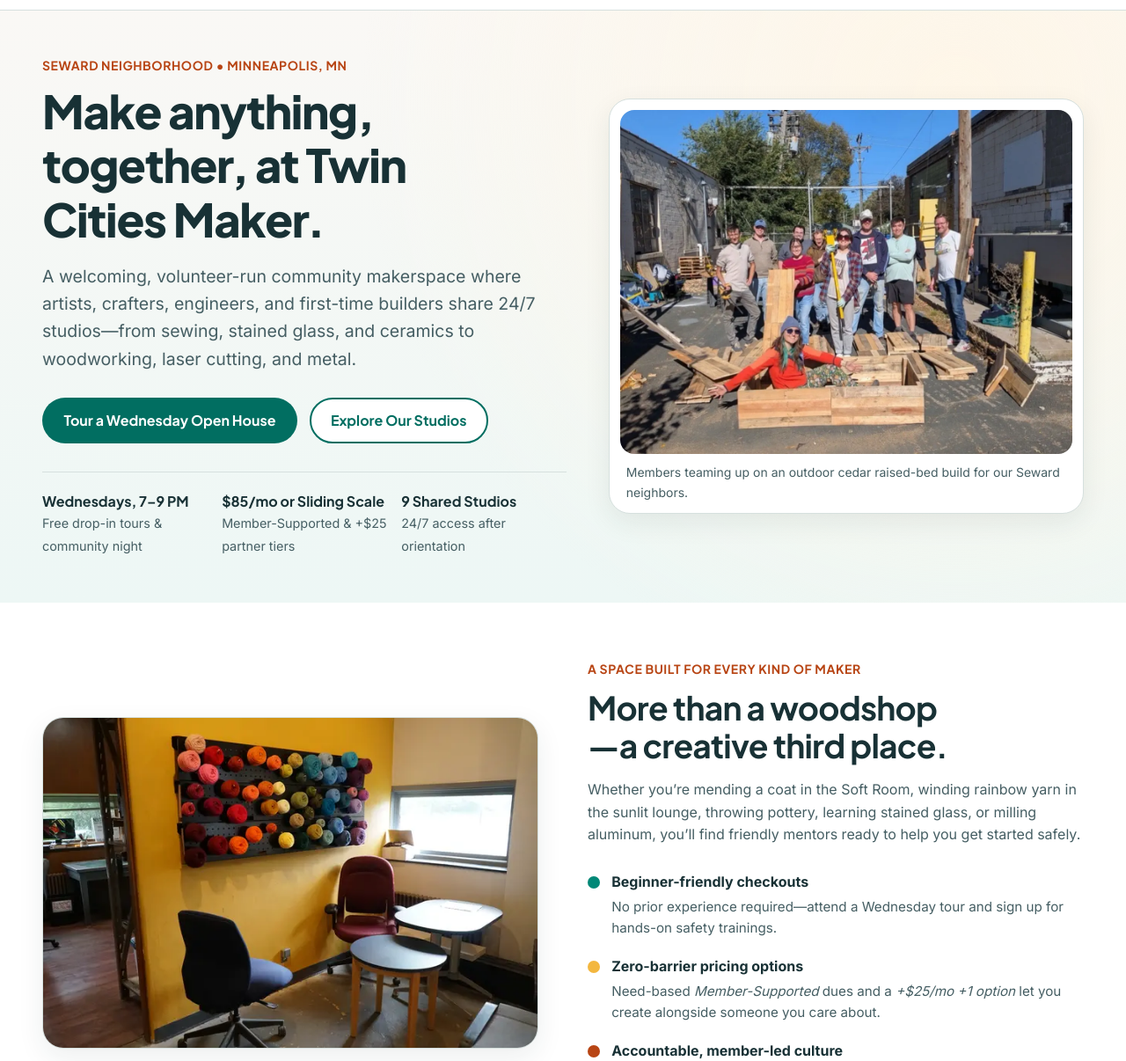
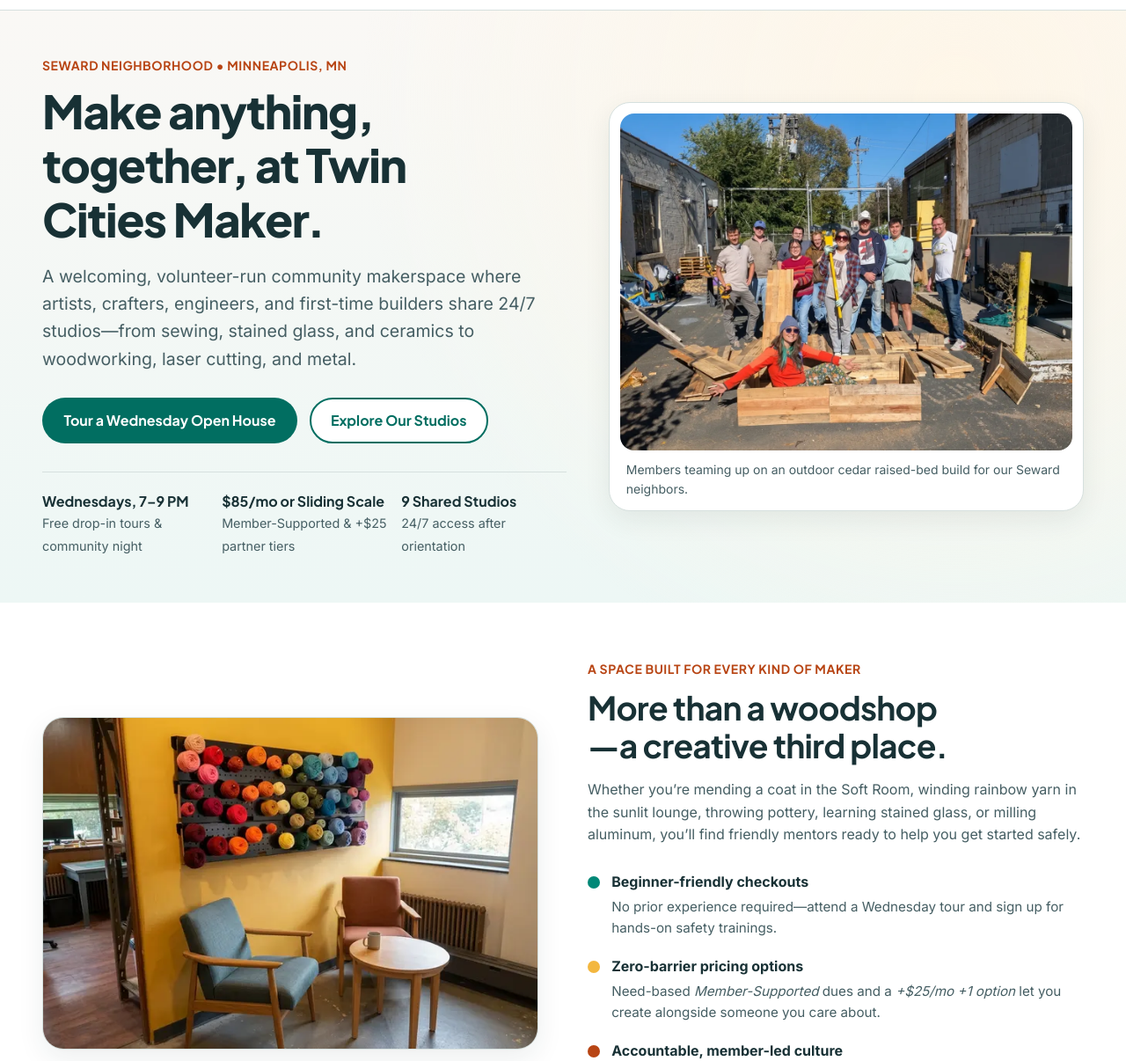
Before and after one commit to nanobrad/tcmaker-refresh, a plain HTML site: page sample-home/index.html in a window 1280 px wide. Shown: the part 108-1314 px from the top of the page at 88% size. Drawn offline with Linux system fonts and the light colour scheme.

Commit message:
Update sample-home (D) with editorial B->C photography upgrades

```diff
--- a/sample-home/index.html
+++ b/sample-home/index.html
@@ -15,9 +15,9 @@
   <meta property="og:title" content="Twin Cities Maker | Minneapolis Community Makerspace">
   <meta property="og:description" content="A welcoming, 24/7 volunteer-driven workshop in Seward, Minneapolis for artists, crafters, engineers, and curious beginners. Visit our Wednesday Open House (7–9 PM).">
   <meta property="og:url" content="https://tcmaker.org/">
-  <meta property="og:image" content="https://tcmaker.org/assets/community-garden-1200w.jpg">
+  <meta property="og:image" content="https://tcmaker.org/assets/community-garden-pro-1200w.jpg">
   <meta property="og:image:width" content="1200">
-  <meta property="og:image:height" content="912">
+  <meta property="og:image:height" content="896">
   <meta property="og:image:alt" content="Twin Cities Maker members smiling together outdoors while building raised cedar community garden beds.">
 
   <!-- Typography: warm geometric display + accessible body -->
@@ -39,7 +39,7 @@
           "alternateName": "TC Maker",
           "url": "https://tcmaker.org/",
           "logo": "https://tcmaker.org/assets/tcm-logomark.png",
-          "image": "https://tcmaker.org/assets/community-garden-1200w.jpg",
+          "image": "https://tcmaker.org/assets/community-garden-pro-1200w.jpg",
           "description": "Twin Cities Maker is a 501(c)(3) non-profit, volunteer-driven community makerspace and shared workshop in Minneapolis offering 24/7 member access to wood, metal, ceramics, textiles, stained glass, laser, 3D printing, and electronics studios.",
           "address": {
             "@type": "PostalAddress",
@@ -186,14 +186,14 @@
           <picture>
             <source
               type="image/webp"
-              srcset="assets/community-garden-640w.webp 640w, assets/community-garden-1200w.webp 1200w"
+              srcset="assets/community-garden-pro-640w.webp 640w, assets/community-garden-pro-1200w.webp 1200w"
               sizes="(max-width: 900px) 100vw, 52vw"
             >
             <img
-              src="assets/community-garden-1200w.jpg"
+              src="assets/community-garden-pro-1200w.jpg"
               alt="Nine smiling Twin Cities Maker members outdoors in bright sunlight building wooden raised beds for a community garden project, with a maker sitting happily inside the finished frame."
               width="1200"
-              height="912"
+              height="896"
               fetchpriority="high"
               loading="eager"
             >
@@ -210,14 +210,14 @@
           <picture>
             <source
               type="image/webp"
-              srcset="assets/tcm-lounge-640w.webp 640w, assets/tcm-lounge-1200w.webp 1200w"
+              srcset="assets/tcm-lounge-pro-640w.webp 640w, assets/tcm-lounge-pro-1264w.webp 1264w"
               sizes="(max-width: 900px) 100vw, 48vw"
             >
             <img
-              src="assets/tcm-lounge-1200w.jpg"
-              alt="Sunlit Twin Cities Maker lounge featuring a warm golden-ochre wall with a rainbow-sorted pegboard of colorful yarn balls, cozy seating, and a filament recycling bin in the adjoining digital lab."
-              width="1200"
-              height="800"
+              src="assets/tcm-lounge-pro-1264w.jpg"
+              alt="Sunlit Twin Cities Maker lounge featuring a warm golden-ochre wall with a rainbow-sorted pegboard of colorful yarn balls, oak-framed teal and rust armchairs around a round wooden table, and an adjoining maker workspace."
+              width="1264"
+              height="848"
               loading="lazy"
             >
           </picture>
```
Also changed, not shown: sample-home/assets/community-garden-pro-1200w.jpg (added), sample-home/assets/community-garden-pro-1200w.webp (added), sample-home/assets/community-garden-pro-640w.webp (added), sample-home/assets/tcm-lounge-pro-1264w.jpg (added), sample-home/assets/tcm-lounge-pro-1264w.webp (added), sample-home/assets/tcm-lounge-pro-640w.webp (added).
